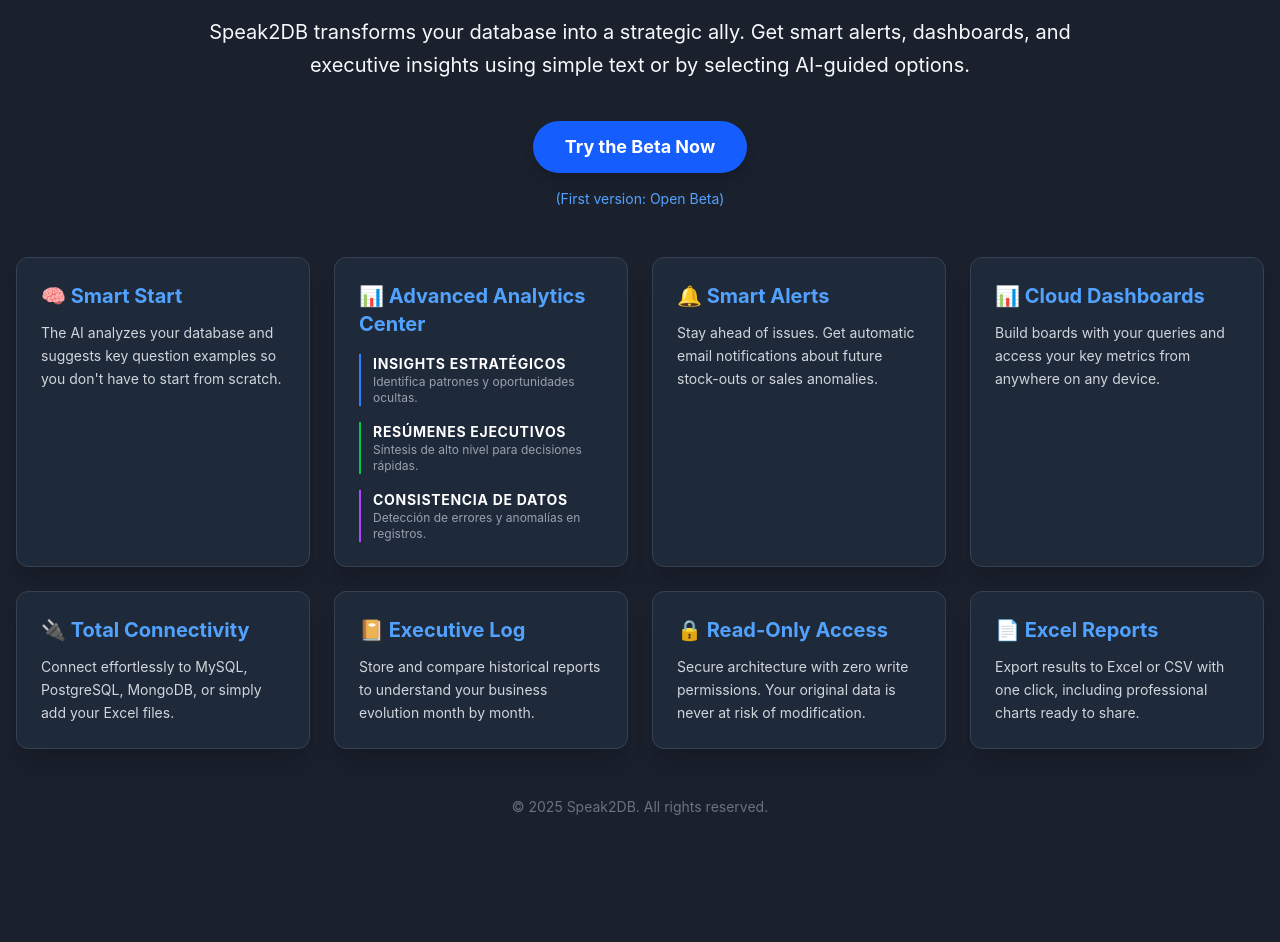
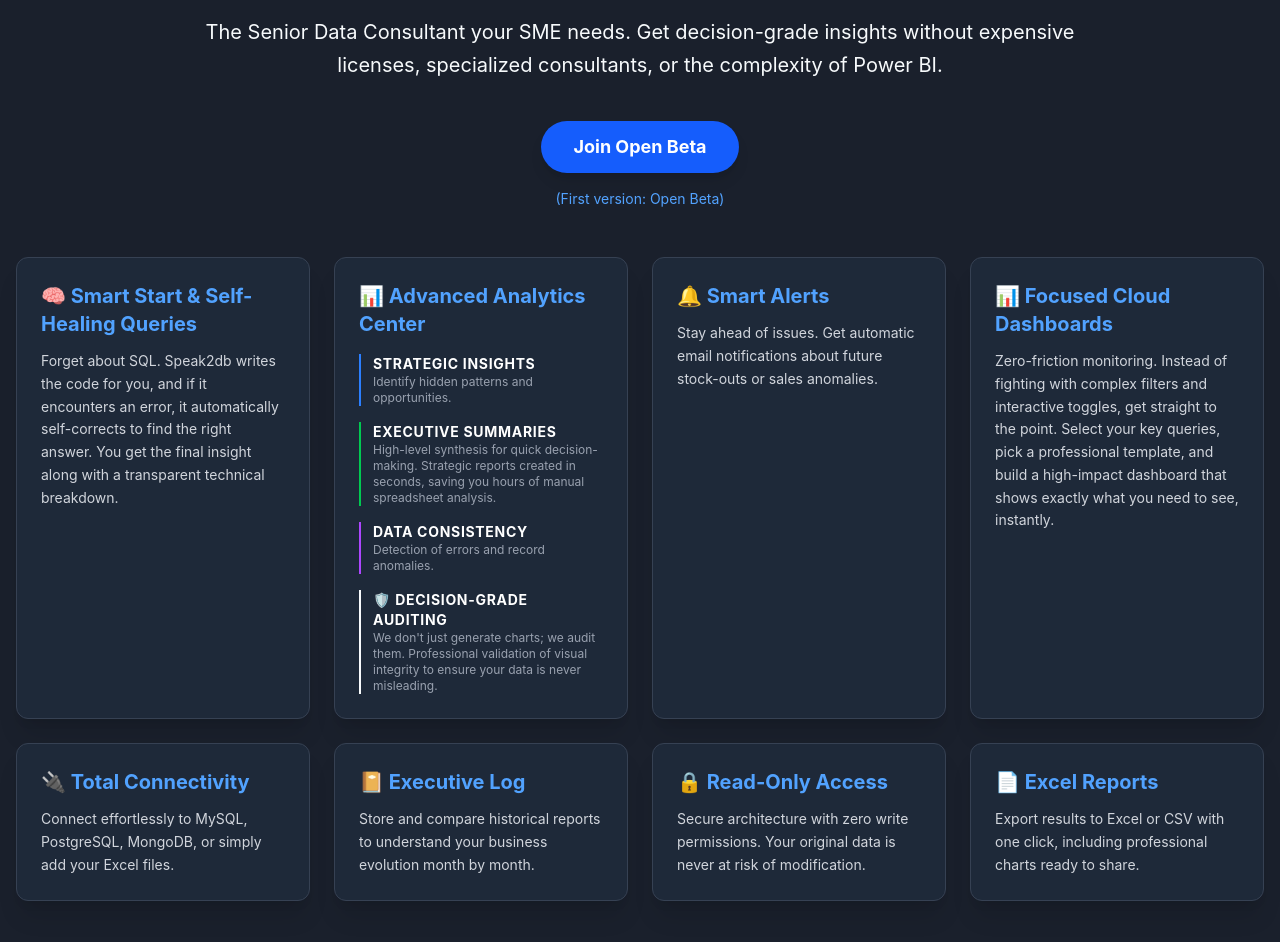
Before and after one commit to rodrigos2db/webpage, a website: page index.html in a window 1280 px wide. Shown: the part 442-1384 px from the top of the page. Before the commit the page ends 1259 px from the top, so only its background shows below. Drawn offline with Linux system fonts and the light colour scheme.

Commit message:
update page

```diff
--- a/index.html
+++ b/index.html
@@ -69,14 +69,14 @@
       src="https://www.speak2db.com/speak2db-logo.png" alt="Speak2DB Logo"
       class="mx-auto mb-8 w-48 h-auto rounded-lg shadow-lg" />
     <h1 class="text-5xl sm:text-6xl font-extrabold mb-4 leading-tight" data-key="main-heading">
-      Speak to Your Database.
+      Your AI-Powered Senior Data Consultant.
     </h1>
     <p class="text-2xl sm:text-3xl text-blue-300 font-semibold mb-8" data-key="slogan">
-      Ask. Analyze. Decide.
+      Ask. Analyze. Decide. Repeat.
     </p>
     <p class="text-lg sm:text-xl mb-10 leading-relaxed" data-key="description">
-      Transform how you interact with your data. <span class="font-bold">Speak2DB</span> allows you to query your
-      databases using natural language, making data analysis accessible to everyone.
+      The Senior Data Consultant your SME needs. Get decision-grade insights without expensive licenses, specialized
+      consultants, or the complexity of Power BI.
     </p>
     <a href="beta.html"
       class="bg-blue-600 hover:bg-blue-700 text-white font-bold py-3 px-8 rounded-full text-lg transition duration-300 ease-in-out transform hover:scale-105 shadow-lg inline-block"
@@ -92,68 +92,79 @@
 
     <div
       class="bg-gray-800 p-6 rounded-xl shadow-xl border border-gray-700 hover:border-blue-500 transition duration-300">
-      <h3 class="text-xl font-bold text-blue-400 mb-3" data-key="f1-title">🧠 Inicio Inteligente</h3>
-      <p class="text-gray-300 text-sm leading-relaxed" data-key="f1-desc">La IA analiza tu base de datos y te sugiere
-        ejemplos de preguntas clave para que no tengas que empezar de cero.</p>
+      <h3 class="text-xl font-bold text-blue-400 mb-3" data-key="f1-title">🧠 Smart Start & Self-Healing</h3>
+      <p class="text-gray-300 text-sm leading-relaxed" data-key="f1-desc">Forget about SQL. Speak2db writes the code for
+        you, and if it encounters an error, it automatically self-corrects. You get audited insights with zero friction.
+      </p>
     </div>
     <div class="bg-gray-800 p-6 rounded-xl shadow-xl border border-gray-700 transition duration-300">
-      <h3 class="text-xl font-bold text-blue-400 mb-4" data-key="f2-title">📊 Centro de Análisis Avanzado</h3>
-      <div class="grid grid-cols-1 gap-4">
+      <h3 class="text-xl font-bold text-blue-400 mb-4" data-key="f2-title">📊 Advanced Analytics Center</h3>
+      <div class="grid grid-cols-1 sm:grid-cols-2 lg:grid-cols-1 gap-4">
         <div class="border-l-2 border-blue-500 pl-3">
-          <h4 class="text-sm font-bold text-white uppercase tracking-wider">Insights Estratégicos</h4>
-          <p class="text-gray-400 text-xs">Identifica patrones y oportunidades ocultas.</p>
+          <h4 class="text-sm font-bold text-white uppercase tracking-wider" data-key="f2-insight-title">Strategic
+            Insights</h4>
+          <p class="text-gray-400 text-xs" data-key="f2-insight-desc">Identify hidden patterns and opportunities.</p>
         </div>
         <div class="border-l-2 border-green-500 pl-3">
-          <h4 class="text-sm font-bold text-white uppercase tracking-wider">Resúmenes Ejecutivos</h4>
-          <p class="text-gray-400 text-xs">Síntesis de alto nivel para decisiones rápidas.</p>
+          <h4 class="text-sm font-bold text-white uppercase tracking-wider" data-key="f2-summary-title">Executive
+            Summaries</h4>
+          <p class="text-gray-400 text-xs" data-key="f2-summary-desc">High-level synthesis for quick decision-making.
+            Strategic reports in seconds, saving you hours of analysis.</p>
         </div>
         <div class="border-l-2 border-purple-500 pl-3">
-          <h4 class="text-sm font-bold text-white uppercase tracking-wider">Consistencia de Datos</h4>
-          <p class="text-gray-400 text-xs">Detección de errores y anomalías en registros.</p>
+          <h4 class="text-sm font-bold text-white uppercase tracking-wider" data-key="f2-data-title">Data Consistency
+          </h4>
+          <p class="text-gray-400 text-xs" data-key="f2-data-desc">Detection of errors and record anomalies.</p>
+        </div>
+        <div class="border-l-2 border-orange-500 pl-3">
+          <h4 class="text-sm font-bold text-white uppercase tracking-wider" data-key="f2-integrity-title">🛡️
+            Decision-Grade Auditing</h4>
+          <p class="text-gray-400 text-xs" data-key="f2-integrity-desc">We don't just generate charts; we audit them.
+            Professional validation to ensure visual integrity.</p>
         </div>
       </div>
     </div>
 
     <div
       class="bg-gray-800 p-6 rounded-xl shadow-xl border border-gray-700 hover:border-blue-500 transition duration-300">
-      <h3 class="text-xl font-bold text-blue-400 mb-3" data-key="f3-title">🔔 Alertas Automáticas</h3>
-      <p class="text-gray-300 text-sm leading-relaxed" data-key="f3-desc">Recibe avisos por email cuando se detecten
-        quiebres de stock futuros o anomalías en tus ventas.</p>
+      <h3 class="text-xl font-bold text-blue-400 mb-3" data-key="f3-title">🔔 Smart Alerts</h3>
+      <p class="text-gray-300 text-sm leading-relaxed" data-key="f3-desc">Stay ahead of issues. Get automatic email
+        notifications about future stock-outs or sales anomalies.</p>
     </div>
 
     <div
       class="bg-gray-800 p-6 rounded-xl shadow-xl border border-gray-700 hover:border-blue-500 transition duration-300">
-      <h3 class="text-xl font-bold text-blue-400 mb-3" data-key="f4-title">📊 Tableros de Control</h3>
-      <p class="text-gray-300 text-sm leading-relaxed" data-key="f4-desc">Crea y personaliza dashboards con tus métricas
-        favoritas para tener una visión global desde cualquier lugar.</p>
+      <h3 class="text-xl font-bold text-blue-400 mb-3" data-key="f4-title">📊 Focused Cloud Dashboards</h3>
+      <p class="text-gray-300 text-sm leading-relaxed" data-key="f4-desc">Zero-friction monitoring. Instead of fighting
+        with filters, get straight to the point. Build a high-impact dashboard that shows exactly what you need.</p>
     </div>
 
     <div
       class="bg-gray-800 p-6 rounded-xl shadow-xl border border-gray-700 hover:border-blue-500 transition duration-300">
-      <h3 class="text-xl font-bold text-blue-400 mb-3" data-key="f5-title">🔌 Conectividad</h3>
-      <p class="text-gray-300 text-sm leading-relaxed" data-key="f5-desc">Conéctate a MySQL, PostgreSQL, MongoDB o
-        simplemente selecciona tus archivos Excel.</p>
+      <h3 class="text-xl font-bold text-blue-400 mb-3" data-key="f5-title">🔌 Total Connectivity</h3>
+      <p class="text-gray-300 text-sm leading-relaxed" data-key="f5-desc">Connect effortlessly to MySQL, PostgreSQL,
+        MongoDB, or simply add your Excel files.</p>
     </div>
 
     <div
       class="bg-gray-800 p-6 rounded-xl shadow-xl border border-gray-700 hover:border-blue-500 transition duration-300">
-      <h3 class="text-xl font-bold text-blue-400 mb-3" data-key="f6-title">📔 Bitácora de Análisis</h3>
-      <p class="text-gray-300 text-sm leading-relaxed" data-key="f6-desc">Almacena tus reportes históricos y compáralos
-        mes a mes para entender la evolución de tu PYME.</p>
+      <h3 class="text-xl font-bold text-blue-400 mb-3" data-key="f6-title">📔 Executive Log</h3>
+      <p class="text-gray-300 text-sm leading-relaxed" data-key="f6-desc">Store and compare historical reports to
+        understand your business evolution month by month.</p>
     </div>
 
     <div
       class="bg-gray-800 p-6 rounded-xl shadow-xl border border-gray-700 hover:border-blue-500 transition duration-300">
-      <h3 class="text-xl font-bold text-blue-400 mb-3" data-key="f7-title">🔒 Solo Lectura</h3>
-      <p class="text-gray-300 text-sm leading-relaxed" data-key="f7-desc">Arquitectura protegida sin permisos de
-        escritura. Tus datos originales nunca se modifican.</p>
+      <h3 class="text-xl font-bold text-blue-400 mb-3" data-key="f7-title">🔒 Read-Only Access</h3>
+      <p class="text-gray-300 text-sm leading-relaxed" data-key="f7-desc">Secure architecture with zero write
+        permissions. Your original data is never at risk of modification.</p>
     </div>
 
     <div
       class="bg-gray-800 p-6 rounded-xl shadow-xl border border-gray-700 hover:border-blue-500 transition duration-300">
-      <h3 class="text-xl font-bold text-blue-400 mb-3" data-key="f8-title">📄 Reportes Excel</h3>
-      <p class="text-gray-300 text-sm leading-relaxed" data-key="f8-desc">Exporta tus hallazgos a Excel o CSV con un
-        solo clic, incluyendo gráficos listos para presentar.</p>
+      <h3 class="text-xl font-bold text-blue-400 mb-3" data-key="f8-title">📄 Excel Reports</h3>
+      <p class="text-gray-300 text-sm leading-relaxed" data-key="f8-desc">Export results to Excel or CSV with one click,
+        including professional charts ready to share.</p>
     </div>
   </section>
 
@@ -166,27 +177,29 @@
 
     const translations = {
       'en': {
-        'page-title-index': 'Speak2DB - Intelligence for your SME',
-        'main-heading': 'Control your Business, Simply by Asking.',
-        'slogan': 'Predict. Visualize. Decide.',
-        'description': 'Speak2DB transforms your database into a strategic ally. Get smart alerts, dashboards, and executive insights using simple text or by selecting AI-guided options.',
+        'page-title-index': 'Speak2DB - Your AI Senior Data Consultant',
+        'main-heading': 'Your AI-Powered Senior Data Consultant.',
+        'slogan': 'Ask. Analyze. Decide. Repeat.',
+        'description': 'The Senior Data Consultant your SME needs. Get decision-grade insights without expensive licenses, specialized consultants, or the complexity of Power BI.',
 
         // Feature Cards
-        'f1-title': '🧠 Smart Start',
-        'f1-desc': 'The AI analyzes your database and suggests key question examples so you don\'t have to start from scratch.',
+        'f1-title': '🧠 Smart Start & Self-Healing Queries',
+        'f1-desc': 'Forget about SQL. Speak2db writes the code for you, and if it encounters an error, it automatically self-corrects to find the right answer. You get the final insight along with a transparent technical breakdown.',
 
         "f2-title": "📊 Advanced Analytics Center",
         "f2-insight-title": "Strategic Insights",
         "f2-insight-desc": "Identify hidden patterns and opportunities.",
         "f2-summary-title": "Executive Summaries",
-        "f2-summary-desc": "High-level synthesis for quick decision-making.",
+        "f2-summary-desc": "High-level synthesis for quick decision-making. Strategic reports created in seconds, saving you hours of manual spreadsheet analysis.",
         "f2-data-title": "Data Consistency",
         "f2-data-desc": "Detection of errors and record anomalies.",
+        "f2-integrity-title": "🛡️ Decision-Grade Auditing",
+        "f2-integrity-desc": "We don't just generate charts; we audit them. Professional validation of visual integrity to ensure your data is never misleading.",
 
         'f3-title': '🔔 Smart Alerts',
         'f3-desc': 'Stay ahead of issues. Get automatic email notifications about future stock-outs or sales anomalies.',
-        'f4-title': '📊 Cloud Dashboards',
-        'f4-desc': 'Build boards with your queries and access your key metrics from anywhere on any device.',
+        'f4-title': '📊 Focused Cloud Dashboards',
+        'f4-desc': 'Zero-friction monitoring. Instead of fighting with complex filters and interactive toggles, get straight to the point. Select your key queries, pick a professional template, and build a high-impact dashboard that shows exactly what you need to see, instantly.',
         'f5-title': '🔌 Total Connectivity',
         'f5-desc': 'Connect effortlessly to MySQL, PostgreSQL, MongoDB, or simply add your Excel files.',
         'f6-title': '📔 Executive Log',
@@ -197,33 +210,37 @@
         'f8-desc': 'Export results to Excel or CSV with one click, including professional charts ready to share.',
 
         // Buttons & Links
-        'cta-button': 'Try the Beta Now',
+        'cta-button': 'Join Open Beta',
+        'beta-tag': '(First version: Open Beta)',
         'beta-title': 'Join the Beta',
         'beta-desc': 'Speak2DB is currently in private beta. Join us to transform how you manage your SME.',
         'beta-download-btn': 'Download Desktop Client',
         'beta-download-alert': 'The download will be available soon for beta testers.',
-        'back-btn': 'Back to Home'
+        'back-btn': 'Back to Home',
+        'footer-copy': '© 2025 Speak2DB. All rights reserved.'
       },
       'es': {
-        'page-title-index': 'Speak2DB - Inteligencia para tu PYME',
-        'main-heading': 'Controla tu Negocio, Solo con Preguntar.',
-        'slogan': 'Predice. Visualiza. Decide.',
-        'description': 'Speak2DB transforma tu base de datos en un aliado estratégico. Obtén alertas, dashboards y análisis ejecutivos usando texto simple o seleccionando opciones guiadas por IA.',
+        'page-title-index': 'Speak2DB - Tu Consultor de Datos Senior con IA',
+        'main-heading': 'Tu Consultor de Datos Senior con IA.',
+        'slogan': 'Pregunta. Analiza. Decide. Repite.',
+        'description': 'El Consultor de Datos Senior que tu PYME necesita. Obtén análisis de nivel ejecutivo sin licencias costosas ni la complejidad de Power BI.',
 
         // Tarjetas de Características
-        'f1-title': '🧠 Inicio Inteligente',
-        'f1-desc': 'La IA analiza tu base de datos y te sugiere ejemplos de preguntas clave para que no tengas que empezar de cero.',
+        'f1-title': '🧠 Inicio Inteligente y Autocorrección',
+        'f1-desc': 'Olvídate de las consultas SQL. Speak2db escribe el código por ti, y si se equivoca, se autocorrige automáticamente. Al final, obtendrás la respuesta clara junto con toda la explicación y el detalle técnico.',
         "f2-title": "📊 Centro de Análisis Avanzado",
         "f2-insight-title": "Insights Estratégicos",
         "f2-insight-desc": "Identifica patrones y oportunidades ocultas.",
         "f2-summary-title": "Resúmenes Ejecutivos",
-        "f2-summary-desc": "Síntesis de alto nivel para decisiones rápidas.",
+        "f2-summary-desc": "Síntesis de alto nivel para decisiones rápidas. Reportes estratégicos creados en segundos, ahorrándote horas de análisis manual.",
         "f2-data-title": "Consistencia de Datos",
         "f2-data-desc": "Detección de errores y anomalías en registros.",
+        "f2-integrity-title": "🛡️ Auditoría de Decisiones",
+        "f2-integrity-desc": "No solo generamos gráficos; los auditamos. Validación profesional para asegurar que tus datos nunca te lleven a una decisión equivocada.",
         'f3-title': '🔔 Alertas Inteligentes',
         'f3-desc': 'Anticípate a los problemas. Recibe avisos por email sobre falta de stock o anomalías en tus ingresos.',
-        'f4-title': '📊 Dashboards en la Nube',
-        'f4-desc': 'Crea tableros con tus consultas y accede a tus métricas clave desde cualquier lugar y dispositivo.',
+        'f4-title': '📊 Dashboards de Enfoque Directo',
+        'f4-desc': 'Monitoreo sin fricciones. En lugar de pelear con filtros complejos y controles interactivos, ve directo al grano. Selecciona tus consultas clave, elige un template profesional y construye un tablero de alto impacto que muestra exactamente lo que necesitas ver, al instante.',
         'f5-title': '🔌 Conectividad Total',
         'f5-desc': 'Conéctate sin esfuerzo a MySQL, PostgreSQL, MongoDB o simplemente selecciona tus archivos Excel.',
         'f6-title': '📔 Bitácora de Análisis',
@@ -235,11 +252,13 @@
 
         // Botones y Links
         'cta-button': 'Probar la Beta Ahora',
+        'beta-tag': '(Primera versión: Beta Abierta)',
         'beta-title': 'Únete a la Beta',
         'beta-desc': 'Speak2DB está actualmente en beta privada. Únete para transformar la gestión de tu PYME.',
         'beta-download-btn': 'Descargar Cliente de Escritorio',
         'beta-download-alert': 'La descarga estará disponible pronto para los usuarios de la beta.',
-        'back-btn': 'Volver a la Página Principal'
+        'back-btn': 'Volver a la Página Principal',
+        'footer-copy': '© 2025 Speak2DB. Todos los derechos reservados.'
       }
     };
 
```
